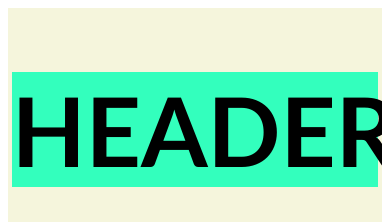
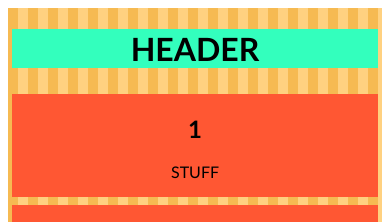
Before and after one commit to amberelle/basic-gallery, a plain HTML site: page index.html in a window 390 px wide. Shown: the top 222 px of the page. Drawn offline with Linux system fonts and the light colour scheme.

Commit message:
changes responsive font size and adds striped background

```diff
--- a/style.css
+++ b/style.css
@@ -1,11 +1,20 @@
 html{
   font-family:"Trebuchet MS", Helvetica, sans-serif;
   text-transform:uppercase;
-  font-size: 3em;
+  font-size: 1em;
 }
 .wrap{
-  background-color:beige;
+  /*background-color:beige;*/
   height:100%;
+  color: black;
+background: repeating-linear-gradient(
+  to right,
+  #f6ba52,
+  #f6ba52 10px,
+  #ffd180 10px,
+  #ffd180 20px
+);
+
 
   overflow:auto;
 }
@@ -27,13 +36,15 @@ html{
   .item{
     width:48%;
 
-
+    font-size:2em;
   }
 }
 
 @media screen and (min-width:1000px){
   .item{
     width:31%;
+
+    font-size:3em;
   }
 }
 
```
Also changed, not shown: img/new_year_background.png (added).
